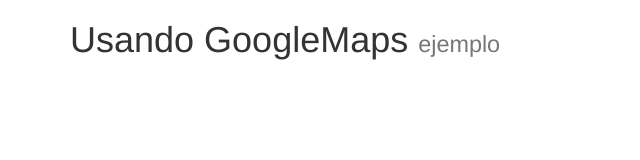
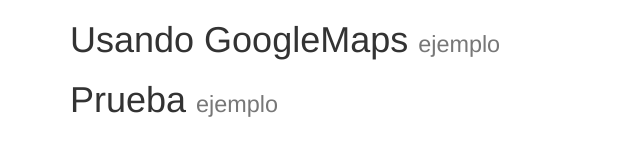
Before and after one commit to Klerith/yt-google-maps-1, a website: page index.html in a window 1280 px wide. Shown: the whole page, without its empty margins (0-640 px from the left). Drawn offline with Linux system fonts and the light colour scheme; some packages are replaced by stand-ins of ours.

Commit message:
agregamos html

```diff
--- a/index.html
+++ b/index.html
@@ -8,7 +8,8 @@
 
     <title>Demo de Google Maps</title>
 
-    <!-- Bootstrap -->
+    <!-- Bootstrap otro comentario
+    <!-- Otro comentario-->
     <link rel="stylesheet" href="css/bootstrap.min.css">
 
     <style media="screen">
@@ -27,6 +28,7 @@
     <div class="container">
 
       <h1>Usando GoogleMaps <small>ejemplo</small></h1>
+      <h1>Prueba <small>ejemplo</small></h1>
 
 			<div id='gmap_canvas' style='height:350px;width:100%;'></div>
 
```
